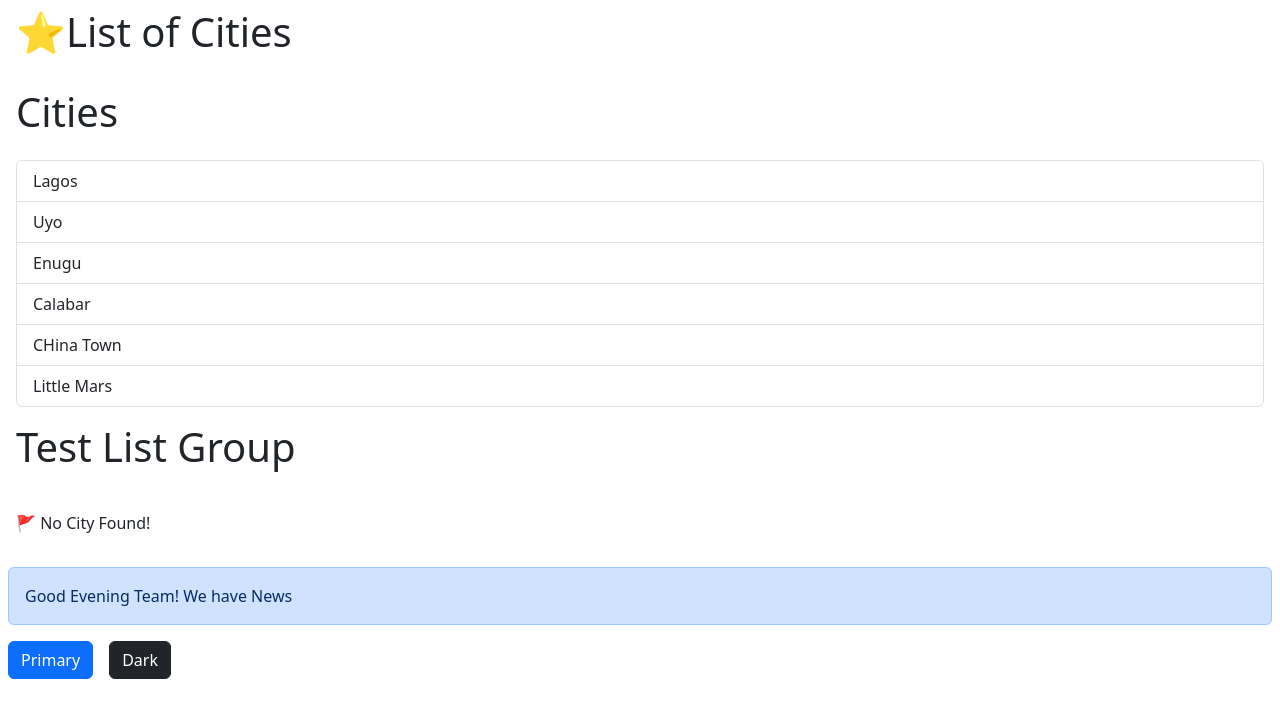
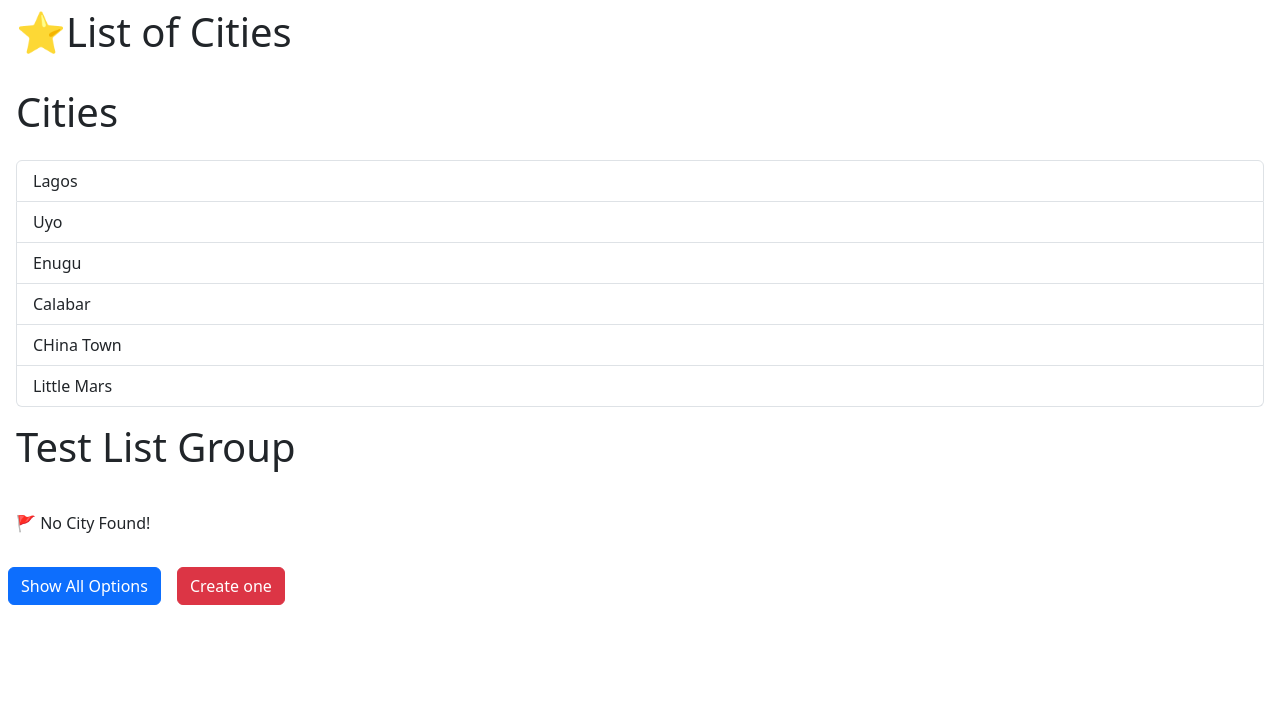
Before and after one commit to brianobot/React-First-Course, a React (Vite) app: page / in a window 1280 px wide. Shown: the top 718 px of the page. Built offline with nearby package versions, Linux system fonts and the light colour scheme.

Commit message:
add more code to emphasis understanding of useState and probes

```diff
--- a/src/App.tsx
+++ b/src/App.tsx
@@ -1,8 +1,15 @@
 import ListGroup from "./components/ListGroup";
 import Alert from "./components/Alert";
 import Button from "./components/Button";
+import { useState } from "react";
 
 function App() {
+  const [alertVisible1, setAlertVisibility1] = useState(false);
+  const [alertVisible2, setAlertVisibility2] = useState(false);
+
+  const [btn1_visible, setBtn1Visibility] = useState(true);
+  const [btn2_visible, setBtn2Visibility] = useState(true);
+
   let cities = [
     "Lagos",
     "Uyo",
@@ -14,22 +21,60 @@ function App() {
 
   const handleSelectItem = (item: string) => {
     console.log(item);
-  }
+  };
 
   return (
     <>
       <h1 className="p-2 ps-3">⭐List of Cities</h1>
       <div>
-        <ListGroup items={cities} heading="Cities" onSelectItem={handleSelectItem} />
-        <ListGroup items={[]} heading="Test List Group" onSelectItem={handleSelectItem} />
-        <Alert>
-          Good Evening Team! <span>We have News</span>
-        </Alert>
-        <Button onClick={() => {console.log("CLicked")}}>
-          Primary
+        <ListGroup
+          items={cities}
+          heading="Cities"
+          onSelectItem={handleSelectItem}
+        />
+        <ListGroup
+          items={[]}
+          heading="Test List Group"
+          onSelectItem={handleSelectItem}
+        />
+        {alertVisible1 && (
+          <Alert
+            children="Alert One"
+            onClose={() => {
+              setAlertVisibility1(false);
+              setBtn1Visibility(true);
+            }}
+          />
+        )}
+        {alertVisible2 && (
+          <Alert
+            children="Alert Two"
+            onClose={() => {
+              setAlertVisibility2(false);
+              setBtn2Visibility(true);
+            }}
+          />
+        )}
+        <Button
+          visible={btn1_visible}
+          onClick={() => {
+            setAlertVisibility1(true);
+            setBtn1Visibility(false);
+            setAlertVisibility2(true);
+            setBtn2Visibility(false);
+          }}
+        >
+          Show All Options
         </Button>
-        <Button onClick={() => {console.log("CLicked")}}>
-          Dark
+        <Button
+          visible={btn2_visible}
+          color="danger"
+          onClick={() => {
+            setAlertVisibility2(true);
+            setBtn2Visibility(false)
+          }}
+        >
+          Create one
         </Button>
       </div>
     </>
--- a/src/components/Alert.tsx
+++ b/src/components/Alert.tsx
@@ -1,13 +1,23 @@
 import { ReactNode } from "react";
 
 interface Props {
-    children: ReactNode ;
+  children: ReactNode;
+  onClose: () => void;
 }
 
-const Alert = ({ children }: Props) => {
+const Alert = ({ children, onClose }: Props) => {
   return (
-    <div className="alert alert-primary mx-2">{ children }</div>
-  )
-}
+    <div className="alert alert-warning alert-dismissible fade show m-3" role="alert">
+      { children }
+      <button
+        type="button"
+        className="btn-close"
+        data-bs-dismiss="alert"
+        aria-label="Close"
+        onClick={ onClose }
+      ></button>
+    </div>
+  );
+};
 
-export default Alert
+export default Alert;
--- a/src/components/Button.tsx
+++ b/src/components/Button.tsx
@@ -4,13 +4,16 @@ interface Props {
     children?: string; // the qustion mark before the colon for the type annotation is
     //  marker that the property is optional and can be skipped safely
     onClick: () => void;
+    color?: string;
+    visible?: boolean;
 }
 
-const Button = ({ children = "primary", onClick }: Props) => {
-   let suffix = children.toLowerCase();
+const Button = ({ children = "primary", onClick, color = "primary", visible = true}: Props) => {
 
+    let display = !visible && "disabled";
+    let setclass = `btn mx-2 btn-${color} ${display}`;
   return (
-    <button type="button" className={"btn mx-2 btn-" + suffix} onClick={onClick}>{children}</button>
+    <button type="button" className={setclass} onClick={onClick}>{children}</button>
   )
 }
 
```
